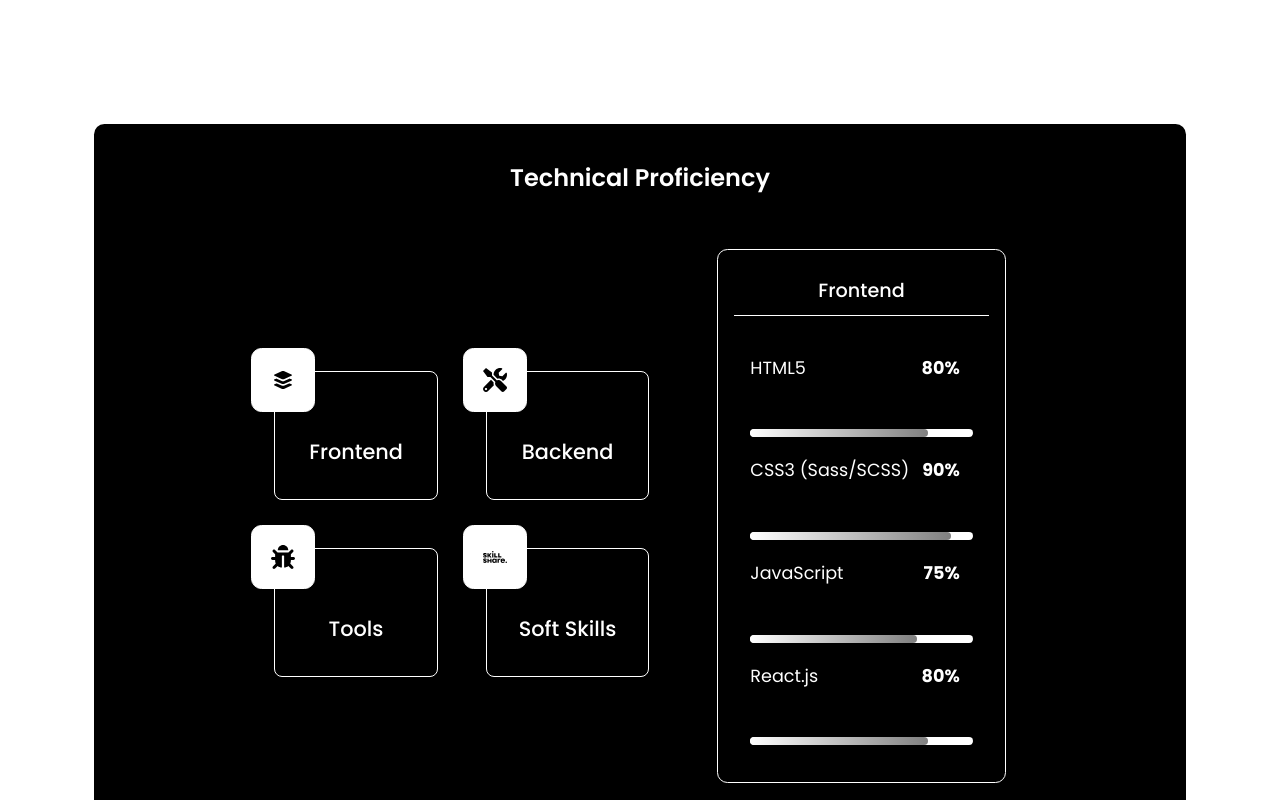
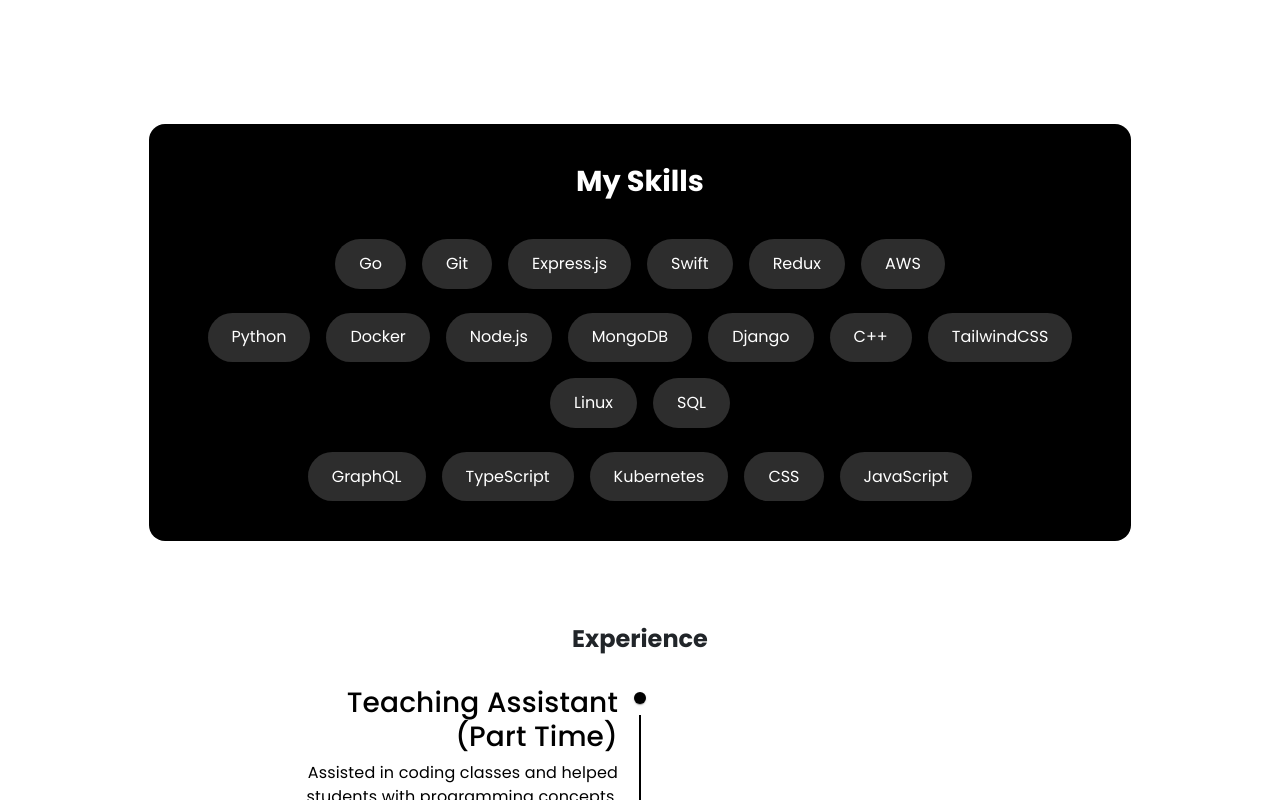
Before and after one commit to Sivatejach/My_Portfolio, a React (Create React App) app: page / in a window 1280 px wide. Shown: the part 580-1380 px from the top of the page. Built offline with nearby package versions, Linux system fonts and the light colour scheme.

Commit message:
Skills Updarted

```diff
--- a/src/components/Skills/SkillCard/SkillCard.css
+++ b/src/components/Skills/SkillCard/SkillCard.css
@@ -1,47 +1,44 @@
-/* Skills Card */
-.skills-card {
-    border: 1.5px solid white; /* White border */
+/* .skills-card {
+    border: 1.5px solid white;
     padding: 2rem;
     border-radius: 0.5rem;
-    background: black; /* Transparent to blend with black theme */
-    color: white; /* White text for contrast */
-    position: relative; /* For absolute positioning of the icon */
-    transition: all 0.3s ease; /* Smooth transitions for hover effects */
+    background: black;
+    color: white;
+    position: relative;
+    transition: all 0.3s ease;
 }
 
 .skills-card:hover {
-    background: white; /* Change card background to white on hover */
-    color: black; /* Change text to black */
-    border-color: black; /* Change border to black */
+    background: white;
+    color: black;
+    border-color: black;
 }
 
-/* Skill Icon Positioned at Top-Left Corner */
 .skills-icon {
     width: 4rem;
     height: 4rem;
     display: flex;
     align-items: center;
     justify-content: center;
-    background: white; /* Icon container background remains white */
+    background: white;
     border-radius: 0.65rem;
     border: 1.5px solid white;
-    position: absolute; /* Top-left placement */
+    position: absolute;
     top: -1.5rem;
     left: -1.5rem;
     transition: color 0.3s ease, background 0.3s ease;
 }
+
 .skills-card:hover .skills-icon {
-    background: black; /* Background turns black on hover */
-    color: white !important; /* Ensure the icon turns white */
+    background: black;
+    color: white !important;
     border-color: black;
 }
 
 .skills-card:hover .skills-icon svg {
-    color: white !important; /* Force icon to change to white */
+    color: white !important;
 }
 
-
-/* Skill Title */
 .skills-card span {
     font-size: 1.3rem;
     font-weight: 500;
@@ -49,22 +46,23 @@
     display: block;
     text-align: center;
 }
+
 .skills-container {
     margin: 4rem 0;
     position: relative;
-    background: black; /* Ensure black background covers all content */
+    background: black;
     padding: 2.5rem;
     border-radius: 0.65rem;
     text-align: center;
     width: 100%;
     max-width: 1200px;
-    overflow: hidden; /* Prevent overflow */
+    overflow: hidden;
 }
 
 .skills-content {
     display: flex;
     flex-direction: row;
-    flex-wrap: wrap; /* Allow content to wrap */
+    flex-wrap: wrap;
     gap: 3rem;
     justify-content: center;
     align-items: center;
@@ -76,35 +74,34 @@
     grid-gap: 3rem;
 }
 
-/* Responsive Fix for Smaller Screens */
 @media (max-width: 768px) {
     .skills-content {
-        flex-direction: column; /* Stack vertically */
+        flex-direction: column;
         align-items: center;
         gap: 2rem;
     }
 
     .skills {
-        grid-template-columns: 1fr; /* Single column for small screens */
+        grid-template-columns: 1fr;
         gap: 2rem;
     }
 }
 
 @media (max-width: 375px) {
     .skills-container {
-        padding: 1.5rem; /* Reduce padding */
+        padding: 1.5rem;
     }
 
     .skills-card {
-        padding: 1rem; /* Smaller padding for smaller devices */
-        max-width: 90%; /* Prevents overflow */
-        margin: 0 auto; /* Centers cards */
+        padding: 1rem;
+        max-width: 90%;
+        margin: 0 auto;
     }
 
     .skills-icon {
-        width: 3rem; /* Reduce icon size */
+        width: 3rem;
         height: 3rem;
         top: -1rem;
         left: -1rem;
     }
-}
+} */
--- a/src/components/Skills/SkillCard/SkillCard.jsx
+++ b/src/components/Skills/SkillCard/SkillCard.jsx
@@ -1,29 +1,29 @@
-import React from "react";
-import "./SkillCard.css";
+// import React from "react";
+// import "./SkillCard.css";
 
-const SkillCard = ({ title, Icon, isActive, onClick }) => {
-  const handleSkillClick = () => {
-    console.log("Skill clicked!");
-  };
+// const SkillCard = ({ title, Icon, isActive, onClick }) => {
+//   const handleSkillClick = () => {
+//     console.log("Skill clicked!");
+//   };
 
-  return (
-    <div
-      className={`skills-card ${isActive ? "active" : ""}`}
-      onClick={onClick ? () => onClick() : handleSkillClick} // Ensure correct function execution
-    >
-      <div className="skills-icon">
-        {Icon && (
-          <Icon
-            style={{
-              fontSize: "24px",
-              color: "black",
-            }}
-          />
-        )}
-      </div>
-      <span>{title}</span>
-    </div>
-  );
-};
+//   return (
+//     <div
+//       className={`skills-card ${isActive ? "active" : ""}`}
+//       onClick={onClick ? () => onClick() : handleSkillClick} // Ensure correct function execution
+//     >
+//       <div className="skills-icon">
+//         {Icon && (
+//           <Icon
+//             style={{
+//               fontSize: "24px",
+//               color: "black",
+//             }}
+//           />
+//         )}
+//       </div>
+//       <span>{title}</span>
+//     </div>
+//   );
+// };
 
-export default SkillCard;
+// export default SkillCard;
--- a/src/components/Skills/Skills.css
+++ b/src/components/Skills/Skills.css
@@ -1,3 +1,91 @@
+/* .skills-container {
+    display: flex;
+    flex-direction: column;
+    align-items: center;
+    justify-content: center;
+    margin: 4rem auto;
+    padding: 2.5rem;
+    border-radius: 1rem;
+    width: 90%;
+    max-width: 1200px;
+    text-align: center;
+    background: black;
+    overflow: hidden;
+}
+
+.skills-container h5 {
+    font-size: 1.5rem;
+    font-weight: 600;
+    margin-bottom: 3.5rem;
+    color: white;
+}
+
+.skills-content {
+    display: flex;
+    flex-wrap: wrap;
+    justify-content: center;
+    gap: 3rem;
+    align-items: center;
+}
+
+.skills {
+    display: grid;
+    grid-template-columns: repeat(2, 1fr);
+    grid-gap: 3rem;
+}
+
+.skills-card {
+    flex: 1 1 calc(50% - 1.5rem);
+    max-width: 100%;
+}
+
+.skills-info {
+    flex: 1;
+    color: white;
+    font-size: 1.1rem;
+    line-height: 1.8;
+}
+
+@media (max-width: 768px) {
+    .skills-content {
+        flex-direction: row;
+        flex-wrap: wrap;
+        gap: 2rem;
+    }
+
+    .skills {
+        grid-template-columns: repeat(2, 1fr);
+        gap: 1.5rem;
+    }
+}
+
+@media (max-width: 480px) {
+    .skills {
+        grid-template-columns: 1fr;
+        gap: 1rem;
+    }
+
+    .skills-container {
+        padding: 1.5rem;
+    }
+
+    .skills-card {
+        flex: 1 1 100%;
+        max-width: 90%;
+        margin: 0 auto;
+    }
+
+    .skills-icon {
+        width: 3rem;
+        height: 3rem;
+        top: -0.8rem;
+        left: -0.8rem;
+    }
+}
+ */
+
+
+
 /* Ensure skills-container is centered */
 .skills-container {
     display: flex;
@@ -16,77 +104,76 @@
 
 /* Skills Section Title */
 .skills-container h5 {
-    font-size: 1.5rem;
-    font-weight: 600;
-    margin-bottom: 3.5rem;
+    font-size: 1.8rem;
+    font-weight: 700;
+    margin-bottom: 2.5rem;
     color: white; /* White text for title */
 }
 
-/* Main skills-content Wrapper */
+/* Skills Wrapper */
 .skills-content {
     display: flex;
-    flex-wrap: wrap; /* Allow items to wrap properly */
-    justify-content: center;
-    gap: 3rem;
+    flex-direction: column;
+    gap: 1.5rem;
     align-items: center;
+    width: 100%;
 }
 
-/* Grid layout for skills */
-.skills {
-    display: grid;
-    grid-template-columns: repeat(2, 1fr);
-    grid-gap: 3rem;
+/* Styling skill rows */
+.skill-row {
+    display: flex;
+    flex-wrap: wrap;
+    justify-content: center;
+    gap: 1rem;
+    width: 100%;
 }
 
-/* Ensuring cards don’t shrink unexpectedly */
-.skills-card {
-    flex: 1 1 calc(50% - 1.5rem); /* 2 cards per row */
-    max-width: 100%;
+/* Skill buttons */
+.skill-button {
+    padding: 0.8rem 1.5rem;
+    background: #2d2d2d; /* Dark grey button */
+    color: white;
+    font-size: 1rem;
+    border-radius: 2rem;
+    border: none;
+    cursor: pointer;
+    transition: background 0.3s ease-in-out, transform 0.2s ease-in-out;
 }
 
-/* Skill description */
-.skills-info {
-    flex: 1;
-    color: white;
-    font-size: 1.1rem;
-    line-height: 1.8;
+/* Hover effect */
+.skill-button:hover {
+    background: #555; /* Lighten on hover */
+    transform: scale(1.05);
 }
 
-/* Responsive adjustments */
+/* Responsive Design */
 @media (max-width: 768px) {
-    .skills-content {
-        flex-direction: row;
-
-        flex-wrap: wrap; /* Wrap items */
-        gap: 2rem;
+    .skills-container {
+        padding: 2rem;
     }
 
-    .skills {
-        grid-template-columns: repeat(2, 1fr); /* Keep two columns */
-        gap: 1.5rem;
+    .skill-button {
+        font-size: 0.9rem;
+        padding: 0.7rem 1.2rem;
+    }
+
+    .skill-row {
+        gap: 0.8rem;
     }
 }
 
 @media (max-width: 480px) {
-    .skills {
-        grid-template-columns: 1fr; /* Single column for very small screens */
-        gap: 1rem;
-    }
-
     .skills-container {
         padding: 1.5rem;
     }
 
-    .skills-card {
-        flex: 1 1 100%; /* Full width for small screens */
-        max-width: 90%;
-        margin: 0 auto;
+    .skill-button {
+        font-size: 0.85rem;
+        padding: 0.6rem 1rem;
     }
 
-    .skills-icon {
-        width: 3rem;
-        height: 3rem;
-        top: -0.8rem;
-        left: -0.8rem;
+    .skill-row {
+        flex-direction: row;
+        gap: 0.6rem;
     }
 }
--- a/src/components/Skills/Skills.jsx
+++ b/src/components/Skills/Skills.jsx
@@ -1,36 +1,106 @@
-import React, { useState } from "react";
-import "./Skills.css";
-import { SKILLS } from "../../utils/data";
-import SkillCard from "./SkillCard/SkillCard";
-import SkillsInfoCard from "./SkillsInfoCard/SkillsInfoCard";
+// import React, { useState } from "react";
+// import "./Skills.css";
+// import { SKILLS } from "../../utils/data";
+// import SkillCard from "./SkillCard/SkillCard";
+// import SkillsInfoCard from "./SkillsInfoCard/SkillsInfoCard";
+
+// const Skills = () => {
+//   const [selectedSkill, setSelectedSkill] = useState(SKILLS[0]);
+
+//   const handleSelectedSkill = (data) => {
+//     setSelectedSkill(data);  // Fixed the function call
+//   };
+
+//   return (
+//     <section id="skills" className="skills-container">
+//       <h5>Technical Proficiency</h5>
+//       <div className="skills-content">
+//         <div className="skills">
+//           {SKILLS.map((item, index) => (
+//             <SkillCard
+//               key={index}
+//               title={item.title}
+//               Icon={item.icon}
+//               isActive={selectedSkill.title === item.title}
+//               onClick={() => handleSelectedSkill(item)} // Fixing the function call
+//             />
+//           ))}
+//         </div>
+//         <div className="skills-info">
+//           <SkillsInfoCard heading={selectedSkill.title} skills={selectedSkill.skills} />
+//         </div>
+//       </div>
+//     </section>
+//   );
+// };
+
+// export default Skills;
+
+
+
+
+
+
+
+
+
+
+
+
+
+
+
+
+
+
+
+
+
+
+
+
+
+
+
+import React from "react";
+import skills from "../../utils/skills";
+import "./Skills.css"; // Import the CSS file
+
+// Function to shuffle an array randomly
+const shuffleArray = (array) => {
+  return [...array].sort(() => Math.random() - 0.5);
+};
 
 const Skills = () => {
-  const [selectedSkill, setSelectedSkill] = useState(SKILLS[0]);
+  // Shuffle skills to get a random arrangement each time
+  const shuffledSkills = shuffleArray(skills);
 
-  const handleSelectedSkill = (data) => {
-    setSelectedSkill(data);  // Fixed the function call
-  };
+  // Define rows with different skill counts
+  const row1 = shuffledSkills.slice(0, 6);
+  const row2 = shuffledSkills.slice(6, 15);
+  const row3 = shuffledSkills.slice(15, 20);
 
   return (
-    <section id="skills" className="skills-container">
-      <h5>Technical Proficiency</h5>
+    <div className="skills-container">
+      <h5>My Skills</h5>
       <div className="skills-content">
-        <div className="skills">
-          {SKILLS.map((item, index) => (
-            <SkillCard
-              key={index}
-              title={item.title}
-              Icon={item.icon}
-              isActive={selectedSkill.title === item.title}
-              onClick={() => handleSelectedSkill(item)} // Fixing the function call
-            />
+        <div className="skill-row">
+          {row1.map((skill, index) => (
+            <button key={index} className="skill-button">{skill}</button>
           ))}
         </div>
-        <div className="skills-info">
-          <SkillsInfoCard heading={selectedSkill.title} skills={selectedSkill.skills} />
+        <div className="skill-row">
+          {row2.map((skill, index) => (
+            <button key={index} className="skill-button">{skill}</button>
+          ))}
+        </div>
+        <div className="skill-row">
+          {row3.map((skill, index) => (
+            <button key={index} className="skill-button">{skill}</button>
+          ))}
         </div>
       </div>
-    </section>
+    </div>
   );
 };
 
--- a/src/components/Skills/SkillsInfoCard/SkillsInfoCard.css
+++ b/src/components/Skills/SkillsInfoCard/SkillsInfoCard.css
@@ -1,5 +1,4 @@
-/* Main card styling */
-.skills-info-card {
+/* .skills-info-card {
   min-height: 23rem;
   border-radius: 0.65rem;
   margin-left: 20px;
@@ -7,31 +6,28 @@
   background-color: transparent;
   backdrop-filter: blur(10px);
   padding: 1rem;
-    color: rgb(255, 255, 255); /* Ensures all text is white */
+  color: rgb(255, 255, 255);
 }
 
-  /* Heading styling */
 .skills-info-card h6 {
   font-size: 1.2rem;
   font-weight: 500;
   padding: 0.8rem 2rem;
-    background: linear-gradient(90deg,white,white);
+  background: linear-gradient(90deg, white, white);
   background-clip: text;
   -webkit-background-clip: text;
   -webkit-text-fill-color: transparent;
   border-bottom: 1px solid white;
-    color: white; /* Ensure heading text is white */
+  color: white;
 }
 
-  /* Content styling */
 .skills-info-content {
   padding: 1rem;
-    color: white; /* Ensures all text is white */
+  color: white;
   font-size: 1.1rem;
   line-height: 1.8;
 }
 
-  /* Skill information styling */
 .skills-info {
   display: flex;
   align-items: center;
@@ -40,7 +36,6 @@
   color: white;
 }
 
-  /* Percentage styling */
 .skills-info .percentage {
   color: white;
   font-weight: bold;
@@ -48,23 +43,20 @@
   font-size: 1.1rem;
 }
 
-  /* Progress bar background styling */
 .skills-progress-bg {
-
   background: white;
   border-radius: 0.5rem;
   margin: 5px 0;
   overflow: hidden;
 }
 
-  /* Progress bar styling */
 .skills-progress {
   height: 0.5rem;
-    background: linear-gradient(90deg, white,grey);
+  background: linear-gradient(90deg, white, grey);
   border-radius: 0.5rem;
   transition: all 0.5s ease-in-out;
 }
 
 .skill-item {
   color: white;
-}
+} */
--- a/src/components/Skills/SkillsInfoCard/SkillsInfoCard.jsx
+++ b/src/components/Skills/SkillsInfoCard/SkillsInfoCard.jsx
@@ -1,29 +1,29 @@
-import React from 'react';
-import './SkillsInfoCard.css';
+// import React from 'react';
+// import './SkillsInfoCard.css';
 
-const SkillsInfoCard = ({ heading, skills }) => {
-  return (
-    <div className="skills-info-card">
-      <h6>{heading}</h6>
-      <div className="skills-info-content">
-        {skills.map((item, index) => (
-          <React.Fragment key={`skill_${index}`} >
-            <div className="skills-info">
-            <p className="skill-item">{item.skill}</p>
-              <p className="percentage">{item.percentage}</p>
-            </div>
+// const SkillsInfoCard = ({ heading, skills }) => {
+//   return (
+//     <div className="skills-info-card">
+//       <h6>{heading}</h6>
+//       <div className="skills-info-content">
+//         {skills.map((item, index) => (
+//           <React.Fragment key={`skill_${index}`} >
+//             <div className="skills-info">
+//             <p className="skill-item">{item.skill}</p>
+//               <p className="percentage">{item.percentage}</p>
+//             </div>
 
-            <div className="skills-progress-bg">
-              <div
-                className="skills-progress"
-                style={{ width: item.percentage }}
-              ></div>
-            </div>
-          </React.Fragment>
-        ))}
-      </div>
-    </div>
-  );
-};
+//             <div className="skills-progress-bg">
+//               <div
+//                 className="skills-progress"
+//                 style={{ width: item.percentage }}
+//               ></div>
+//             </div>
+//           </React.Fragment>
+//         ))}
+//       </div>
+//     </div>
+//   );
+// };
 
-export default SkillsInfoCard;
+// export default SkillsInfoCard;
--- /dev/null
+++ b/src/utils/skills.js
@@ -0,0 +1,9 @@
+const skills = [
+    "ReactJS", "JavaScript", "Node.js", "Express.js", "MongoDB",
+    "HTML", "CSS", "Python", "Java", "SQL",
+    "Django", "Redux", "GraphQL", "TypeScript", "TailwindCSS",
+    "AWS", "Docker", "Kubernetes", "Firebase", "Git",
+    "Linux", "Jenkins", "C++", "Swift", "Go"
+  ];
+
+  export default skills;
```
Lines whose indentation alone changed are shown as unchanged.
